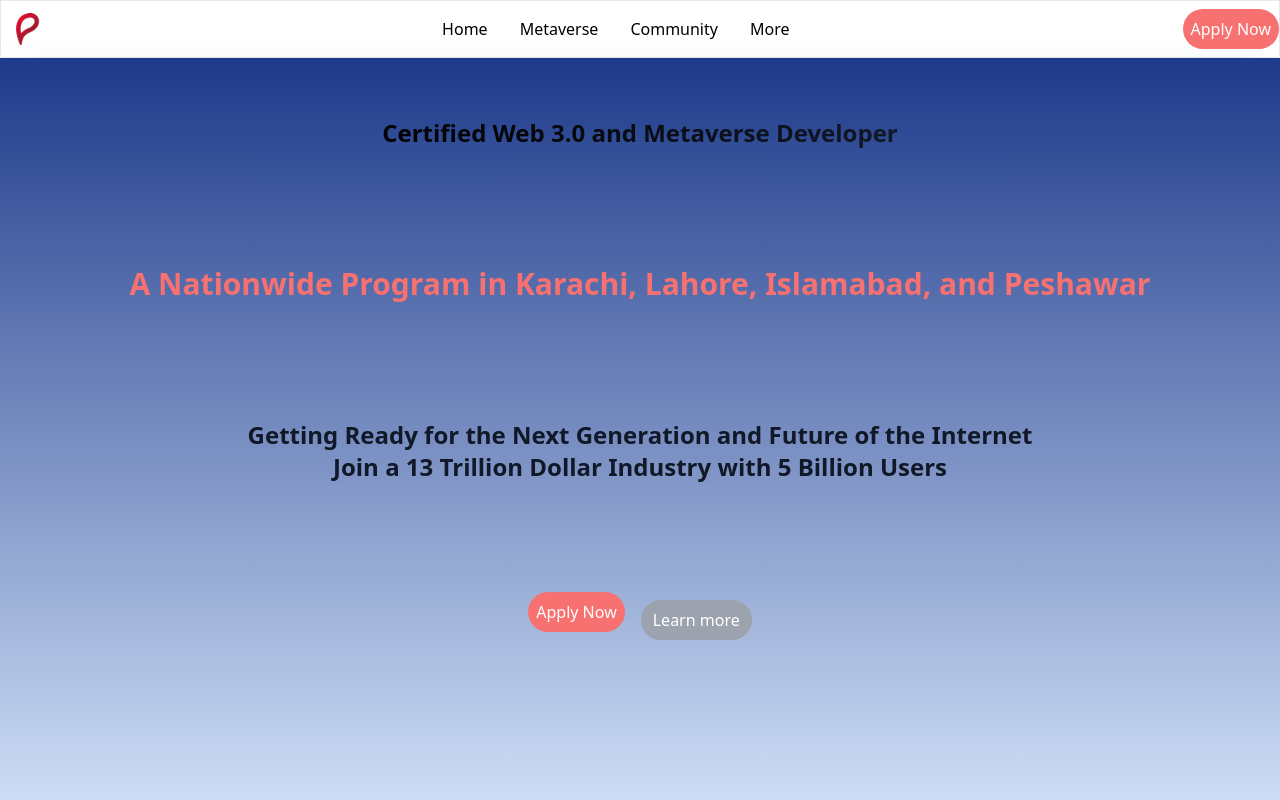
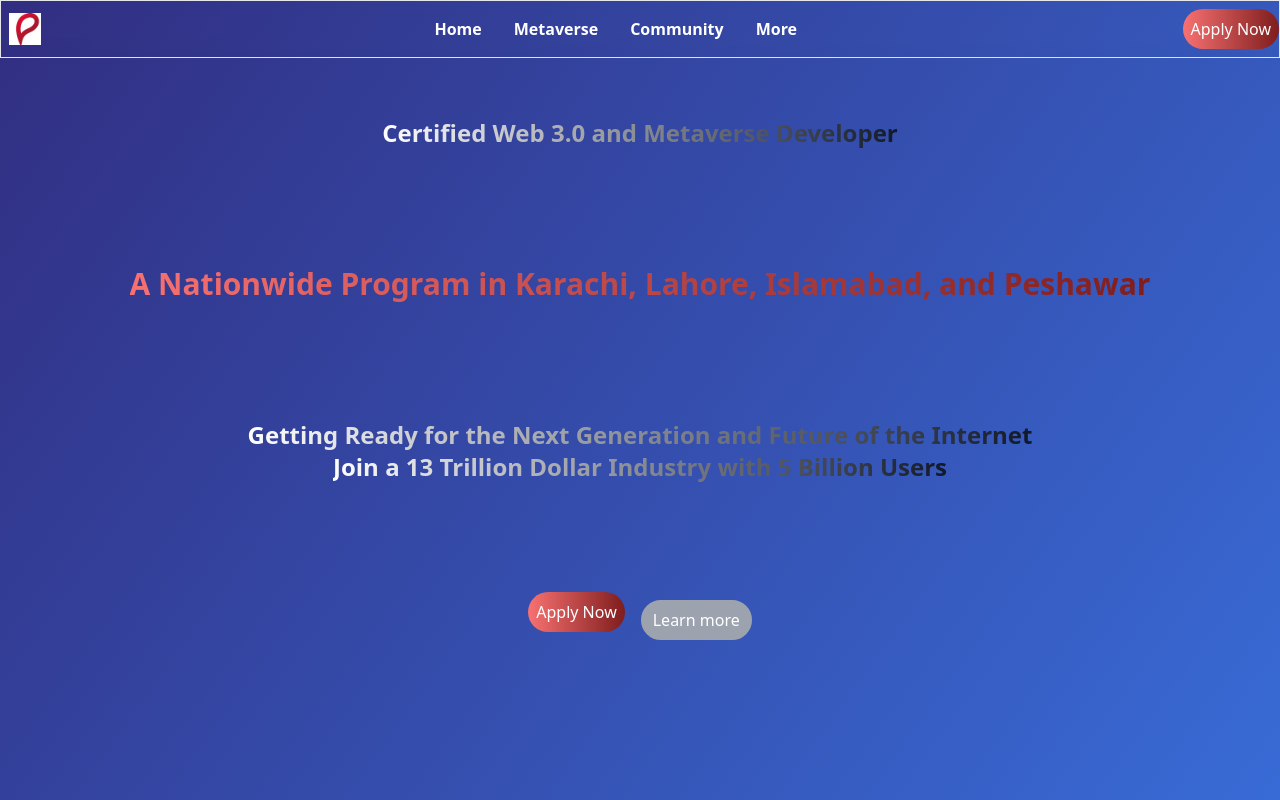
Before and after one commit to JunaidAlam789/panaverse_site_tailwind, a Next.js app: page / in a window 1280 px wide. Shown: the top 800 px of the page. Built offline with nearby package versions, Linux system fonts and the light colour scheme.

Commit message:
background gradient

```diff
--- a/app/components/Footer.tsx
+++ b/app/components/Footer.tsx
@@ -15,7 +15,7 @@ const Logo = (props: any) => {
 export default function Footer() {
   return (
 
-      <div className="p-2 bg-white/100">
+      <div className="p-2 ">
         <div className="flex flex-col sm:flex-row justify-center">
         <div className="pr-20 pt-10 pl-2">
         <Logo className="h-16 w-16 p-2" />
--- a/app/components/Main_Section.tsx
+++ b/app/components/Main_Section.tsx
@@ -5,26 +5,26 @@
   export default function Main_Section() {
     useEffect(()=>{AOS.init();},[])
     return (
-      <div className="h-screen shadow-2xl  bg-gradient-to-b from-blue-900 to-blue-100 " >
+      <div className="h-screen shadow-2xl " >
         <span className="h-4/5 flex flex-col justify-around items-center ">
 
               <span className="  text-xl sm:text-2xl font-bold text-center
-              bg-clip-text text-transparent bg-gradient-to-l from-gray-900 to-black" data-aos="fade-right" >
+              bg-clip-text text-transparent bg-gradient-to-l from-gray-900 to-white" data-aos="fade-right" >
               Certified Web 3.0 and Metaverse Developer
               </span>
 
-            <span className="font-bold text-base text-center sm:text-xl md:text-2xl lg:text-3xl text-red-400 sm:font-bold md:font-bold lg:font-bold" data-aos="fade-right" >
+            <span className="font-bold text-base text-center sm:text-xl md:text-2xl lg:text-3xl bg-clip-text text-transparent bg-gradient-to-l from-red-900 to-red-400 sm:font-bold md:font-bold lg:font-bold" data-aos="fade-right" >
             A Nationwide Program in Karachi, Lahore, Islamabad, and Peshawar
             </span>
 
            <span className="flex flex-col justify-between items-center " >
-          <span className="font-bold text-center sm:justify-center text-gray-900 text-sm sm:text-xl md:text-2xl" data-aos="fade-right">
+          <span className="font-bold text-center sm:justify-center bg-clip-text text-transparent bg-gradient-to-l from-gray-900 to-white text-sm sm:text-xl md:text-2xl" data-aos="fade-right">
           Getting Ready for the Next Generation and Future of the Internet</span>
-          <span className="visible font-bold text-center sm:justify-center text-gray-900 text-sm sm:text-xl md:text-2xl" data-aos="fade-right">
+          <span className="visible font-bold text-center sm:justify-center bg-clip-text text-transparent bg-gradient-to-l from-gray-900 to-white text-sm sm:text-xl md:text-2xl" data-aos="fade-right">
           Join a 13 Trillion Dollar Industry with 5 Billion Users</span>
           </span>
           <span className="flex flex-col sm:flex-row" data-aos="fade-right">
-            <button className="mx-2 px-2 animate-bounce  text-white h-10 rounded-full bg-red-400 hover:bg-red-500">
+            <button className="mx-2 px-2 animate-bounce  text-white h-10 rounded-full bg-gradient-to-l from-red-900 to-red-400 hover:bg-red-500  hover:border-red-400 hover:border-4">
              <a href={'https://portal.piaic.org/signup'}>Apply Now</a>
             </button>
             <button className="mx-2 px-2 text-white rounded-full h-10 bg-gray-400 border-gray-400 border-4 hover:border-red-400">
--- a/app/components/NavBar.tsx
+++ b/app/components/NavBar.tsx
@@ -13,14 +13,14 @@ export default function NavBar() {
           <div className="flex flex-wrap border justify-between items-center">
           <img src="./panaverse80_80.jpg" className="h-12 w-12 p-2"/>
           {/*  */}
-          <ul className="flex flex-wrap order-last sm:order-none sm:shrink-0 ">
+          <ul className="flex flex-wrap order-last sm:order-none sm:shrink-0 text-white font-bold">
           <a className="m-4 " href="/">Home</a>
           <a className="m-4 " href="/metaverse">Metaverse</a>
           <a className="m-4 " href="/community">Community</a>
           <a className="m-4 ">More</a>
           </ul>
           <div className="flex order-none sm:order-last ">
-          <button className="flex-grow flex-shrink-0 h-10 text-white sm:visible bg-red-400 hover:bg-red-500  my-2 p-2 rounded-full" >
+          <button className="flex-grow flex-shrink-0 h-10 text-white sm:visible bg-gradient-to-l from-red-900 to-red-400 hover:bg-red-500 hover:border-red-400 hover:border-2  my-2 p-2 rounded-full" >
           <a href={'https://portal.piaic.org/signup'}>Apply Now</a>
           </button>
           </div>
--- a/app/page.tsx
+++ b/app/page.tsx
@@ -14,11 +14,13 @@ const inter = Inter({ subsets: ['latin'] })
 export default function Home() {
   return (
     <>
+    <div className=" bg-gradient-to-br from-indigo-900 to-blue-500">
     <NavBar/>
     <Main_Section/>
     <Community/>
     <MetaverseAnimate/>
     <Footer/>
+    </div>
     </>
 
   )
```
